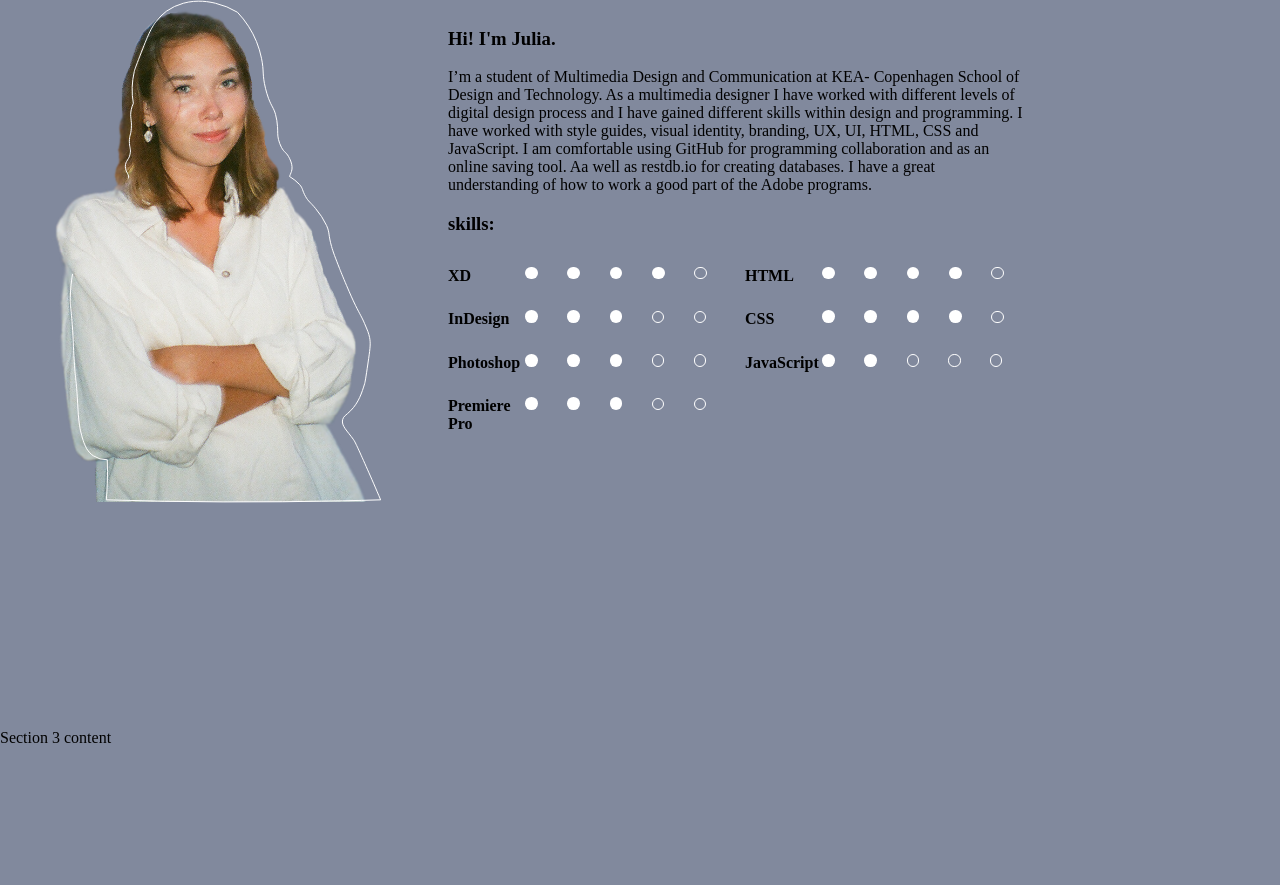
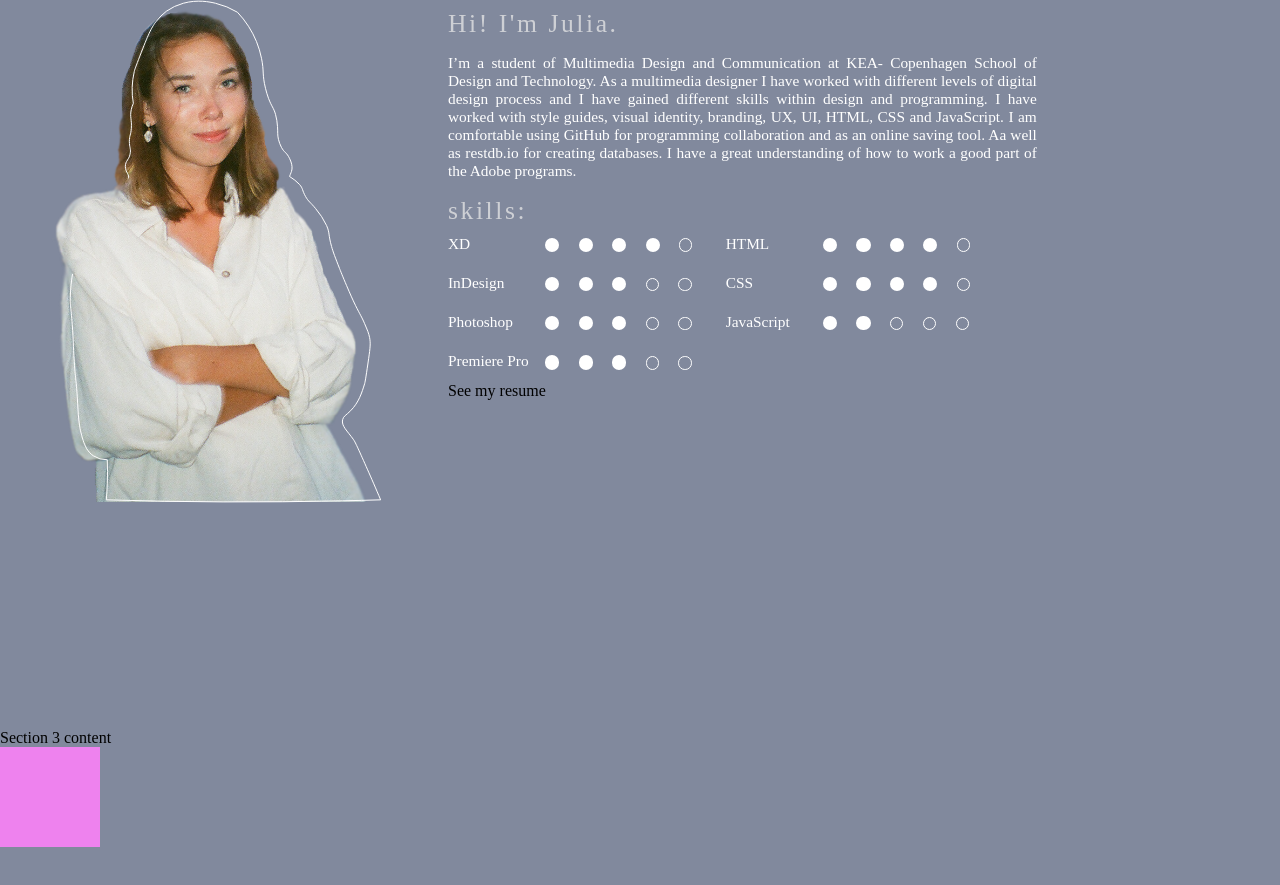
Before and after one commit to julialendzion/portfolio_2, a plain HTML site: page index.html in a window 1280 px wide. Shown: the part 871-1756 px from the top of the page. Drawn offline with nearby package versions, Linux system fonts and the light colour scheme; a web font is replaced by a local one.

Commit message:
box with stroke

```diff
--- a/index.html
+++ b/index.html
@@ -44,7 +44,7 @@
             <div id="svg_path"></div>
           </div>
           <div>
-            <h3>Hi! I'm Julia.</h3>
+            <h3>Hi! I'm Julia. </h3>
             <p>
               I’m a student of Multimedia Design and Communication at KEA- Copenhagen School of Design and Technology. As a multimedia designer I have
               worked with different levels of digital design process and I have gained different skills within design and programming. I have worked
@@ -146,9 +146,13 @@
             </div>
           </div>
         </div>
+        <a>See my resume </a>
       </section>
       <section section class="mainsec">
         <div>Section 3 content</div>
+        <div id="box">
+          <svg><rect></rect></svg>
+        </div>
       </section>
       <section section class="mainsec">
         <div>Section 4 content</div>
--- a/style.css
+++ b/style.css
@@ -103,7 +103,7 @@ h2 {
 
 #about {
   display: grid;
-  grid-template-columns: 25% 45%;
+  grid-template-columns: 25% 46%;
   column-gap: 10%;
 }
 
@@ -117,7 +117,7 @@ section > #about {
   top: 10%;
 }
 
-/*skills dots*/
+/*about and skills dots*/
 
 #skills {
   display: flex;
@@ -126,31 +126,48 @@ section > #about {
   column-gap: 2vw;
 }
 
-/* #about {
-  opacity: 0;
-} */
+#about p,
+h3,
+h4 {
+  font-family: var(--font-1);
+}
 
+#about p {
+  font-size: 1.2vw;
+  text-align: justify;
+  color: white;
+}
+#about h3 {
+  letter-spacing: 0.2vw;
+  font-size: 2vw;
+  font-weight: 400;
+  margin: 0;
+  color: var(--color-2);
+}
 #container {
   display: flex;
 }
 
 #container h4 {
-  margin: 1vw 0 1vw 0;
-  width: 5vw;
+  margin: 0.7vw 0 0.7vw 0;
+  width: 7vw;
+  font-size: 1.2vw;
+  font-weight: 200;
+  color: white;
 }
 .dot {
-  margin: 1vw;
-  height: 1vw;
-  width: 1vw;
+  margin: 0.95vw 0.6vw 0.7vw 0.6vw;
+  height: 1.1vw;
+  width: 1.1vw;
   background-color: var(--color-3);
   border-radius: 50%;
   display: inline-block;
 }
 
 .dotempty {
-  margin: 1vw;
-  height: 0.8vw;
-  width: 0.8vw;
+  margin: 0.95vw 0.6vw 0.7vw 0.6vw;
+  height: 0.9vw;
+  width: 0.9vw;
   border: 1px solid;
   border-color: var(--color-3);
   border-radius: 50%;
@@ -178,3 +195,34 @@ main #svg_path {
   top: 0;
   left: 3vw;
 }
+
+/* box draw*/
+
+#box {
+  position: absolute;
+  width: 100px;
+  height: 100px;
+  background-color: violet;
+}
+
+#box svg,
+#box svg rect {
+  position: absolute;
+  top: -1vw;
+  left: 1vw;
+  width: 100%;
+  height: 100%;
+  fill: transparent;
+}
+
+#box svg rect {
+  stroke: turquoise;
+  stroke-width: 4;
+  transition: 2s;
+  stroke-dasharray: 400;
+  stroke-dashoffset: 400;
+}
+
+#box:hover svg rect {
+  stroke-dashoffset: 0;
+}
```
